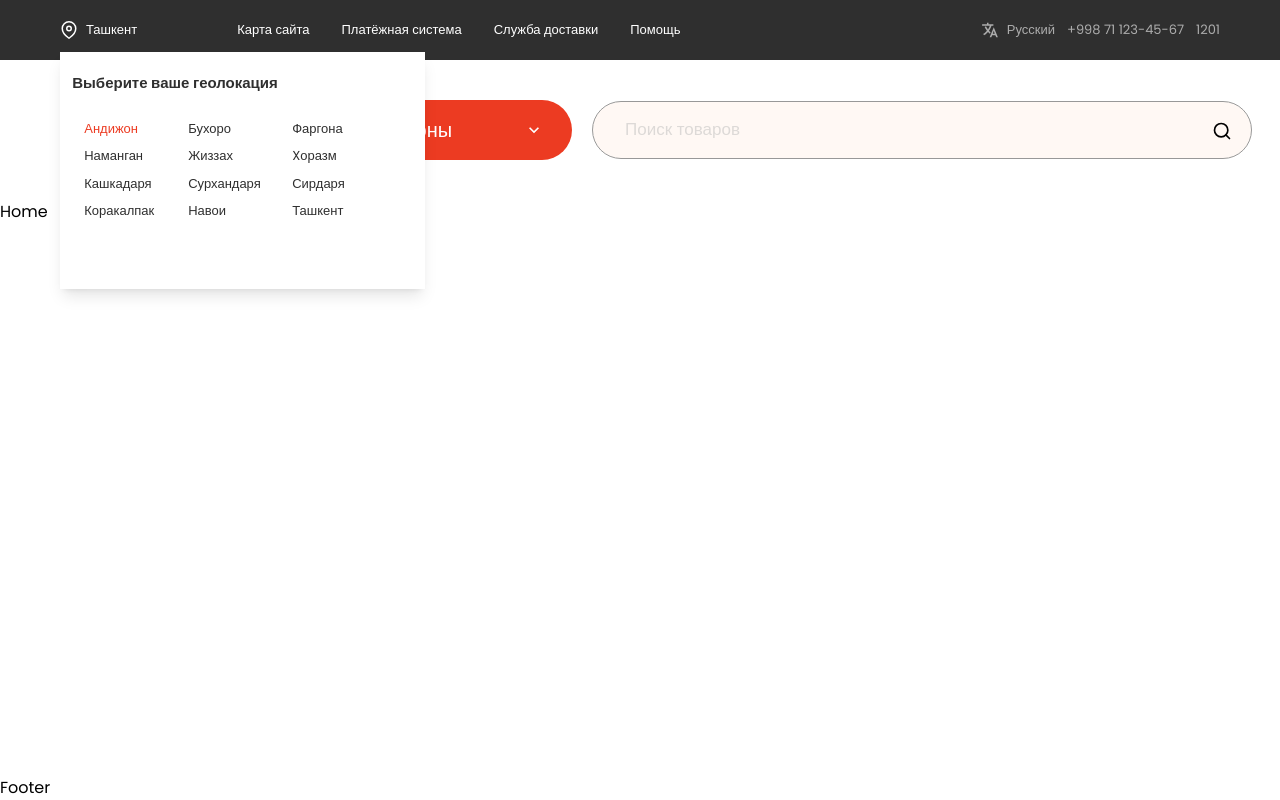
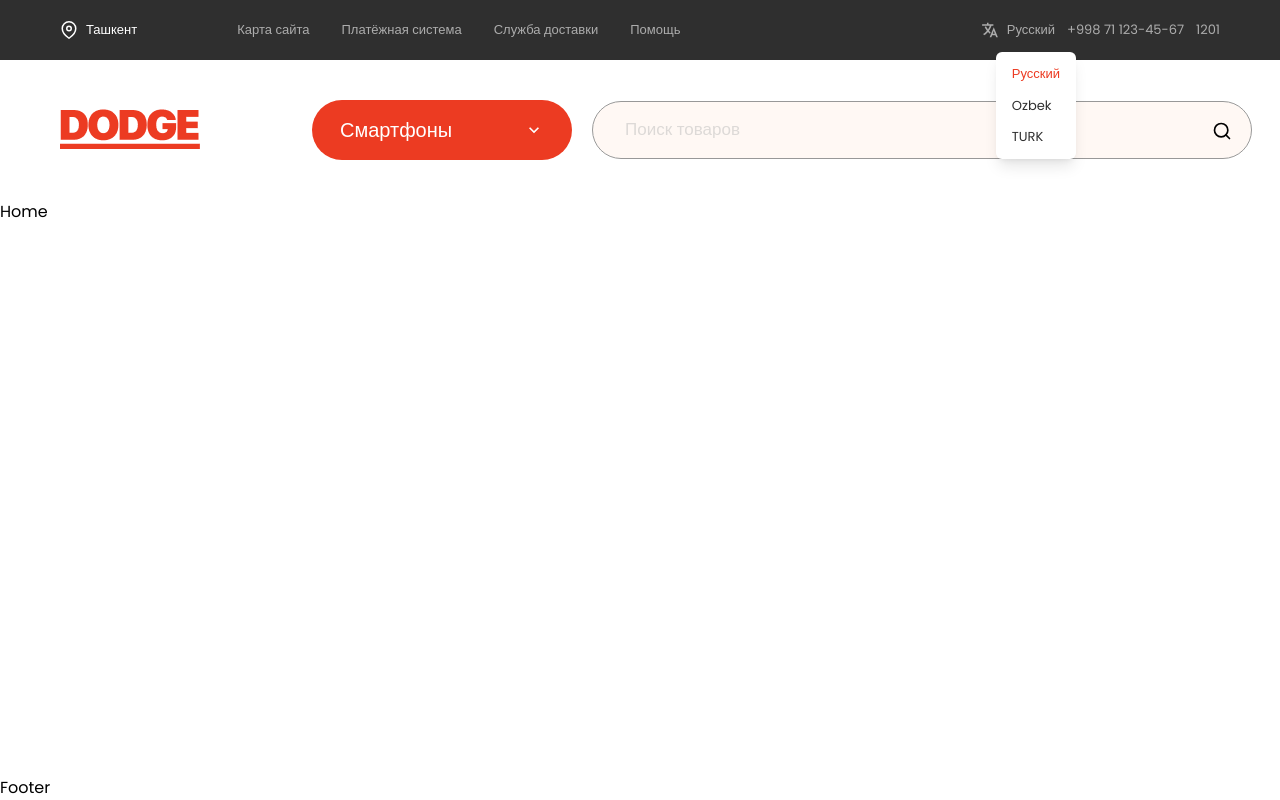
Before and after one commit to Diyorbek-Sultanov/doge, a React (Create React App) app: page / in a window 1280 px wide. Both pictures are taken after a click on the element "Русский". Built offline with nearby package versions, Linux system fonts and the light colour scheme.

Commit message:
header-top

```diff
--- a/src/components/layout/header/Header.tsx
+++ b/src/components/layout/header/Header.tsx
@@ -3,7 +3,6 @@ import { AiOutlineUser } from 'react-icons/ai'
 import { BsBookmark } from 'react-icons/bs'
 import { FaBalanceScale } from 'react-icons/fa'
 import { FiSearch } from 'react-icons/fi'
-import { IoLanguageSharp } from 'react-icons/io5'
 import { MdOutlineKeyboardArrowDown } from 'react-icons/md'
 import { RiShoppingBagLine } from 'react-icons/ri'
 
@@ -11,8 +10,9 @@ import Field from '@/components/ui/field/Field'
 
 import Doge from '@/assets/images/doge-logo.png'
 
+import Contact from './contact/Contact'
+import styles from './header.module.scss'
 import Region from './region/Region'
-import styles from './header.module.scss'
 
 const Header: FC = () => {
 	return (
@@ -29,14 +29,7 @@ const Header: FC = () => {
 					</ul>
 				</div>
 
-				<div className={styles.contact}>
-					<span>
-						<IoLanguageSharp fontSize={18} />
-						Русский
-					</span>
-					<p>+998 71 123-45-67</p>
-					<p>1201</p>
-				</div>
+				<Contact />
 			</div>
 
 			<div className={styles.bottom}>
--- /dev/null
+++ b/src/components/layout/header/contact/Contact.tsx
@@ -0,0 +1,44 @@
+import clsx from 'clsx'
+import { FC, useState } from 'react'
+import { IoLanguageSharp } from 'react-icons/io5'
+
+import { useOutside } from '@/hooks/useOutside'
+
+import styles from '../header.module.scss'
+
+import { langData } from './contact.data'
+
+const Contact: FC = () => {
+	const [active, setActive] = useState(0)
+	const { isShow, ref, setIsShow } = useOutside(false)
+
+	return (
+		<div className={styles.contact}>
+			<span onClick={() => setIsShow(!isShow)}>
+				<IoLanguageSharp fontSize={18} />
+				Русский
+			</span>
+			{isShow && (
+				<div className={styles.wrapper} ref={ref}>
+					<ul>
+						{langData.map((item, i) => (
+							<li
+								className={clsx(styles.contactLi, {
+									[styles.contactLiActive]: active === i
+								})}
+								key={item.lang}
+								onClick={() => setActive(i)}
+							>
+								{item.lang}
+							</li>
+						))}
+					</ul>
+				</div>
+			)}
+			<p>+998 71 123-45-67</p>
+			<p>1201</p>
+		</div>
+	)
+}
+
+export default Contact
--- /dev/null
+++ b/src/components/layout/header/contact/contact.data.ts
@@ -0,0 +1,13 @@
+import { IContact, Lang } from './contact.interface'
+
+export const langData: IContact[] = [
+	{
+		lang: Lang.RUS
+	},
+	{
+		lang: Lang.UZ
+	},
+	{
+		lang: Lang.TURK
+	}
+]
--- /dev/null
+++ b/src/components/layout/header/contact/contact.interface.ts
@@ -0,0 +1,9 @@
+export enum Lang {
+	RUS = 'Русский',
+	UZ = 'Ozbek',
+	TURK = 'TURK'
+}
+
+export interface IContact {
+	lang: Lang
+}
--- a/src/components/layout/header/header.module.scss
+++ b/src/components/layout/header/header.module.scss
@@ -11,17 +11,18 @@
 				@apply flex items-center gap-x-2 cursor-pointer relative;
 
 				.wrapper {
-					@apply absolute shadow-lg cursor-default bg-white bg-opacity-100 top-8 -right-72 w-[365px] z-40 pt-5 pl-3 pr-16 pb-16;
+					@apply absolute shadow-lg cursor-default bg-white bg-opacity-100 top-8 -right-72 w-[365px] z-40 pt-5 pl-3 pr-16 pb-16 rounded-md;
+					animation: scale 0.3s ease-in;
 
 					h2 {
 						@apply text-text-md text-black font-semibold mb-5;
 					}
 
 					.list {
-						@apply flex-wrap gap-x-6;
+						@apply flex-wrap gap-x-6 opacity-100;
 
 						.li {
-							@apply flex justify-start w-14 mx-3 my-1 cursor-pointer text-black;
+							@apply flex justify-start w-14 mx-3 my-1 cursor-pointer text-black opacity-100;
 						}
 
 						.liActive {
@@ -33,14 +34,38 @@
 
 			.list {
 				@apply flex items-center gap-x-8;
+
+				> li {
+					@apply opacity-60 cursor-pointer hover:opacity-100;
+				}
 			}
 		}
 
 		.contact {
-			@apply flex items-center gap-x-3 opacity-60;
+			@apply flex items-center gap-x-3 relative;
 
 			> span {
-				@apply flex items-center gap-x-2 cursor-pointer;
+				@apply flex items-center gap-x-2 cursor-pointer opacity-60 hover:opacity-100;
+			}
+
+			.wrapper {
+				@apply absolute top-8 right-36 z-30 shadow-lg rounded-md bg-white text-black py-3 px-4;
+				animation: scale 0.3s ease-in;
+
+				> ul {
+					@apply flex flex-col gap-y-3;
+					.contactLi {
+						@apply cursor-pointer;
+					}
+
+					.contactLiActive {
+						@apply text-orange;
+					}
+				}
+			}
+
+			> p {
+				@apply opacity-60;
 			}
 		}
 	}
@@ -81,3 +106,15 @@
 		}
 	}
 }
+
+@keyframes scale {
+	from {
+		opacity: 0;
+		transform: scale(0);
+	}
+
+	to {
+		opacity: 1;
+		transform: scale(1);
+	}
+}
--- a/src/components/layout/header/region/Region.tsx
+++ b/src/components/layout/header/region/Region.tsx
@@ -16,6 +16,7 @@ const Region: FC = () => {
 		<div className={styles.region}>
 			<FiMapPin fontSize={18} />
 			<span onClick={() => setIsShow(!isShow)}>Ташкент</span>
+			{isShow && (
 				<div className={styles.wrapper} ref={ref}>
 					<h2>Выберите ваше геолокация</h2>
 					<ul className={styles.list}>
@@ -32,6 +33,7 @@ const Region: FC = () => {
 						))}
 					</ul>
 				</div>
+			)}
 		</div>
 	)
 }
```
Lines whose indentation alone changed are shown as unchanged.
